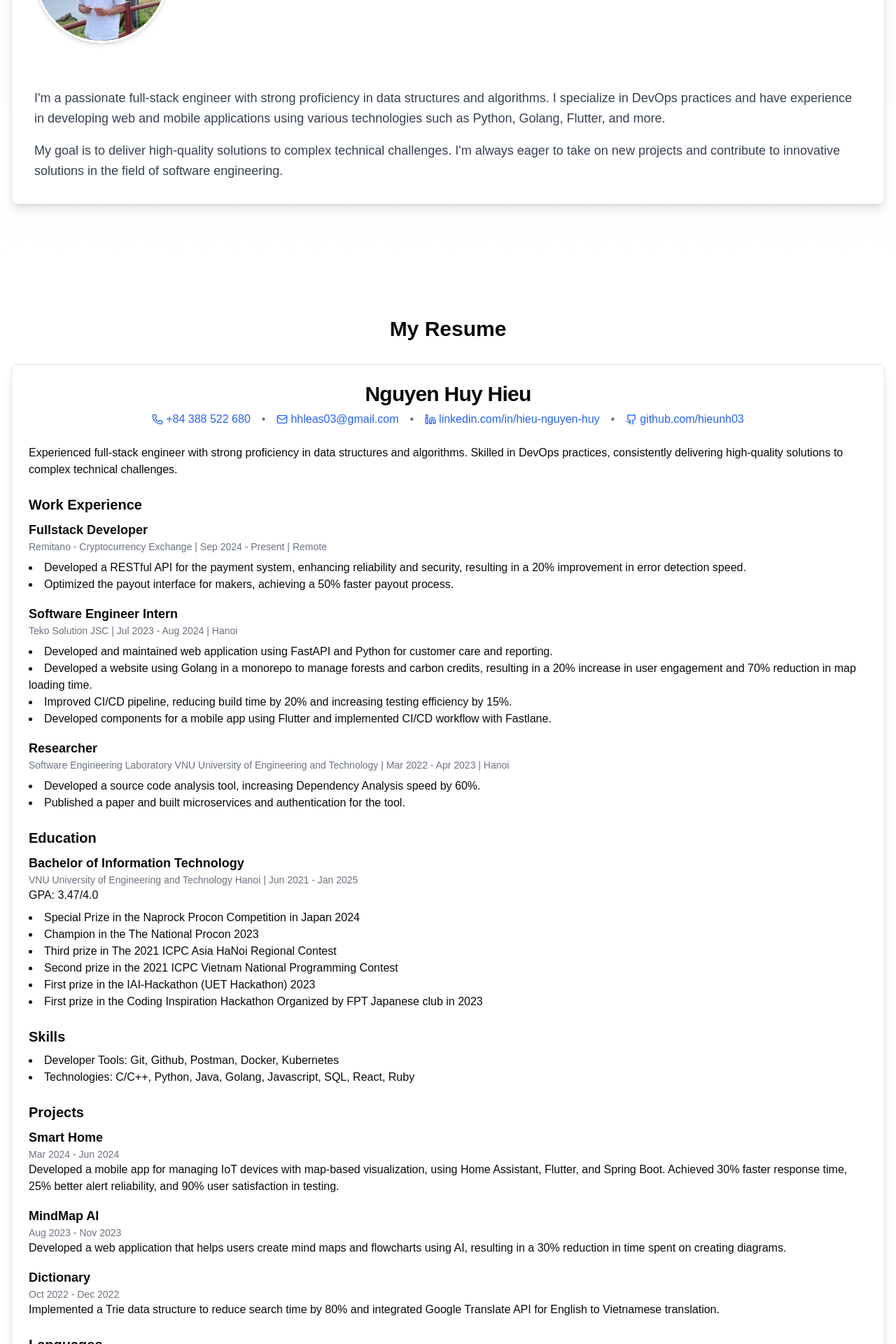
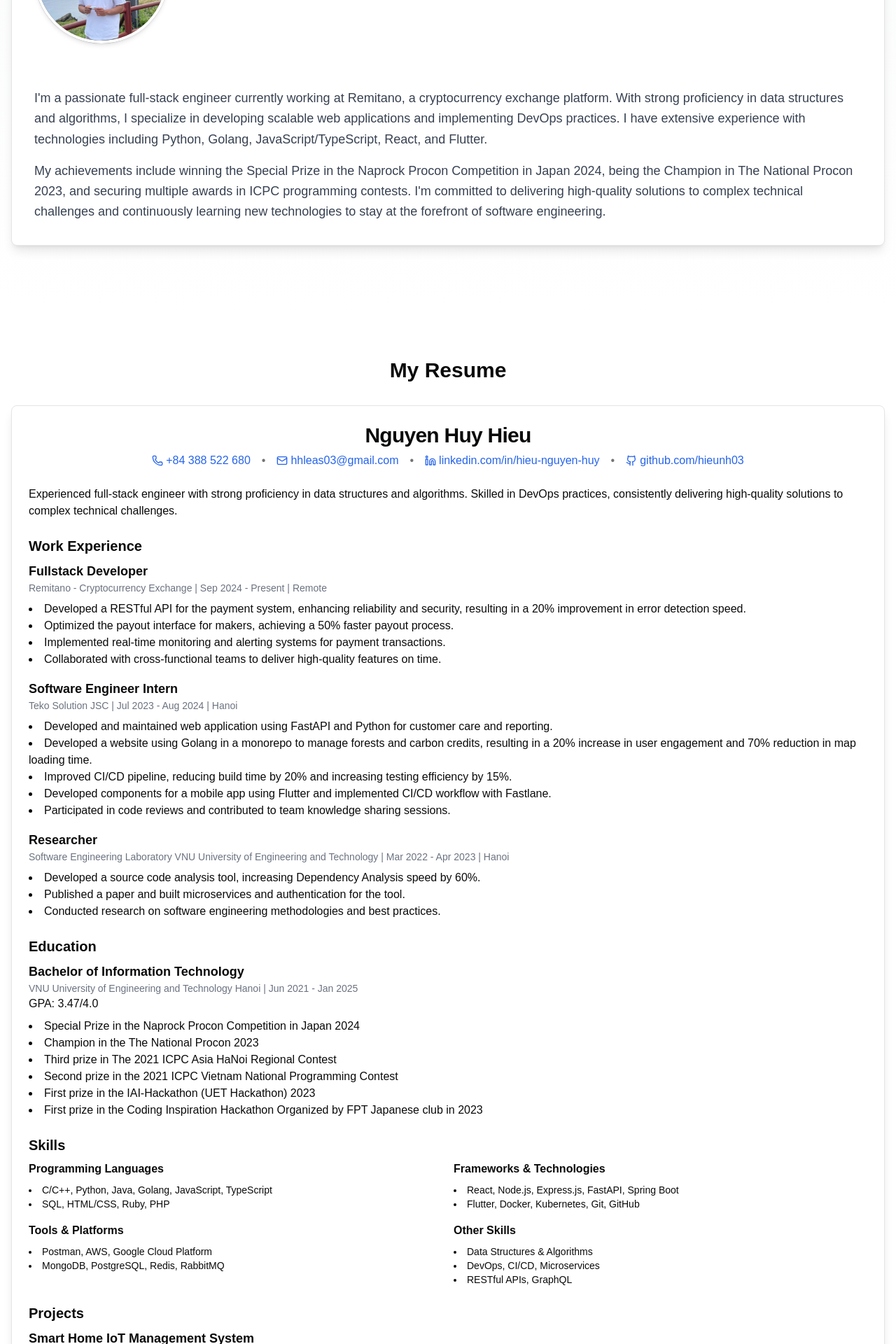
Before and after one commit to zohuyhieuzo03/portfolio, a Next.js app: page / in a window 1280 px wide. Shown: the part 400-2320 px from the top of the page at 70% size. Built offline with nearby package versions, Linux system fonts and the light colour scheme.

Commit message:
update resume

```diff
--- a/app/layout.tsx
+++ b/app/layout.tsx
@@ -14,8 +14,8 @@ const geistMono = localFont({
 });
 
 export const metadata: Metadata = {
-  title: "Nguyen Huy Hieu",
-  description: "Nguyen Huy Hieu's portfolio",
+  title: "Nguyen Huy Hieu - Fullstack Developer",
+  description: "Fullstack Developer at Remitano with expertise in Python, Golang, React, and Flutter. Award-winning competitive programmer with strong background in data structures and algorithms.",
 };
 
 export default function RootLayout({
--- a/components/about.tsx
+++ b/components/about.tsx
@@ -27,13 +27,16 @@ export default function About() {
           <CardContent className="p-8">
             <div className="space-y-4">
               <p className="text-lg leading-relaxed text-gray-700">
-                I&apos;m a passionate full-stack engineer with strong proficiency in data structures and algorithms. I
-                specialize in DevOps practices and have experience in developing web and mobile applications using various
-                technologies such as Python, Golang, Flutter, and more.
+                I&apos;m a passionate full-stack engineer currently working at Remitano, a cryptocurrency exchange platform.
+                With strong proficiency in data structures and algorithms, I specialize in developing scalable web applications
+                and implementing DevOps practices. I have extensive experience with technologies including Python, Golang,
+                JavaScript/TypeScript, React, and Flutter.
               </p>
               <p className="text-lg leading-relaxed text-gray-700">
-                My goal is to deliver high-quality solutions to complex technical challenges. I&apos;m always eager to take on
-                new projects and contribute to innovative solutions in the field of software engineering.
+                My achievements include winning the Special Prize in the Naprock Procon Competition in Japan 2024,
+                being the Champion in The National Procon 2023, and securing multiple awards in ICPC programming contests.
+                I&apos;m committed to delivering high-quality solutions to complex technical challenges and continuously
+                learning new technologies to stay at the forefront of software engineering.
               </p>
             </div>
           </CardContent>
--- a/components/layout.tsx
+++ b/components/layout.tsx
@@ -8,6 +8,7 @@ export default function Layout({ children }: { children: React.ReactNode }) {
         <nav className="container mx-auto px-4 py-4 flex justify-between items-center">
           <Link href="/" className="text-2xl font-bold">
             Nguyen Huy Hieu
+            <span className="text-sm font-normal text-gray-600 ml-2">Fullstack Developer</span>
           </Link>
           <div className="space-x-4">
             <Button variant="ghost" asChild>
--- a/components/resume.tsx
+++ b/components/resume.tsx
@@ -17,7 +17,7 @@ export default function Resume() {
               <a href="mailto:hhleas03@gmail.com" className="text-blue-600 hover:underline inline-flex items-center gap-1">
                 <Mail size={16} /> hhleas03@gmail.com
               </a> •
-              <a href="https://linkedin.com/in/hieu-nguyen-huy" target="_blank" rel="noopener noreferrer" className="text-blue-600 hover:underline inline-flex items-center gap-1">
+              <a href="https://www.linkedin.com/in/hieu-nguyen-huy/" target="_blank" rel="noopener noreferrer" className="text-blue-600 hover:underline inline-flex items-center gap-1">
                 <Linkedin size={16} /> linkedin.com/in/hieu-nguyen-huy
               </a> •
               <a href="https://github.com/hieunh03" target="_blank" rel="noopener noreferrer" className="text-blue-600 hover:underline inline-flex items-center gap-1">
@@ -40,6 +40,8 @@ export default function Resume() {
                   <ul className="list-disc list-inside mt-2">
                     <li>Developed a RESTful API for the payment system, enhancing reliability and security, resulting in a 20% improvement in error detection speed.</li>
                     <li>Optimized the payout interface for makers, achieving a 50% faster payout process.</li>
+                    <li>Implemented real-time monitoring and alerting systems for payment transactions.</li>
+                    <li>Collaborated with cross-functional teams to deliver high-quality features on time.</li>
                   </ul>
                 </div>
                 <div>
@@ -50,6 +52,7 @@ export default function Resume() {
                     <li>Developed a website using Golang in a monorepo to manage forests and carbon credits, resulting in a 20% increase in user engagement and 70% reduction in map loading time.</li>
                     <li>Improved CI/CD pipeline, reducing build time by 20% and increasing testing efficiency by 15%.</li>
                     <li>Developed components for a mobile app using Flutter and implemented CI/CD workflow with Fastlane.</li>
+                    <li>Participated in code reviews and contributed to team knowledge sharing sessions.</li>
                   </ul>
                 </div>
                 <div>
@@ -58,6 +61,7 @@ export default function Resume() {
                   <ul className="list-disc list-inside mt-2">
                     <li>Developed a source code analysis tool, increasing Dependency Analysis speed by 60%.</li>
                     <li>Published a paper and built microservices and authentication for the tool.</li>
+                    <li>Conducted research on software engineering methodologies and best practices.</li>
                   </ul>
                 </div>
               </div>
@@ -84,29 +88,61 @@ export default function Resume() {
 
             <div>
               <h3 className="text-xl font-semibold mb-2">Skills</h3>
-              <ul className="list-disc list-inside">
-                <li>Developer Tools: Git, Github, Postman, Docker, Kubernetes</li>
-                <li>Technologies: C/C++, Python, Java, Golang, Javascript, SQL, React, Ruby</li>
-              </ul>
+              <div className="grid grid-cols-1 md:grid-cols-2 gap-4">
+                <div>
+                  <h4 className="font-semibold mb-2">Programming Languages</h4>
+                  <ul className="list-disc list-inside text-sm">
+                    <li>C/C++, Python, Java, Golang, JavaScript, TypeScript</li>
+                    <li>SQL, HTML/CSS, Ruby, PHP</li>
+                  </ul>
+                </div>
+                <div>
+                  <h4 className="font-semibold mb-2">Frameworks & Technologies</h4>
+                  <ul className="list-disc list-inside text-sm">
+                    <li>React, Node.js, Express.js, FastAPI, Spring Boot</li>
+                    <li>Flutter, Docker, Kubernetes, Git, GitHub</li>
+                  </ul>
+                </div>
+                <div>
+                  <h4 className="font-semibold mb-2">Tools & Platforms</h4>
+                  <ul className="list-disc list-inside text-sm">
+                    <li>Postman, AWS, Google Cloud Platform</li>
+                    <li>MongoDB, PostgreSQL, Redis, RabbitMQ</li>
+                  </ul>
+                </div>
+                <div>
+                  <h4 className="font-semibold mb-2">Other Skills</h4>
+                  <ul className="list-disc list-inside text-sm">
+                    <li>Data Structures & Algorithms</li>
+                    <li>DevOps, CI/CD, Microservices</li>
+                    <li>RESTful APIs, GraphQL</li>
+                  </ul>
+                </div>
+              </div>
             </div>
 
             <div>
               <h3 className="text-xl font-semibold mb-2">Projects</h3>
               <div className="space-y-4">
                 <div>
-                  <h4 className="text-lg font-semibold">Smart Home</h4>
+                  <h4 className="text-lg font-semibold">Smart Home IoT Management System</h4>
                   <p className="text-sm text-gray-500">Mar 2024 - Jun 2024</p>
-                  <p>Developed a mobile app for managing IoT devices with map-based visualization, using Home Assistant, Flutter, and Spring Boot. Achieved 30% faster response time, 25% better alert reliability, and 90% user satisfaction in testing.</p>
+                  <p>Developed a comprehensive mobile application for managing IoT devices with map-based visualization, using Home Assistant, Flutter, and Spring Boot. Achieved 30% faster response time, 25% better alert reliability, and 90% user satisfaction in testing. Implemented real-time device monitoring and automated alert systems.</p>
                 </div>
                 <div>
-                  <h4 className="text-lg font-semibold">MindMap AI</h4>
+                  <h4 className="text-lg font-semibold">MindMap AI - Intelligent Diagram Creator</h4>
                   <p className="text-sm text-gray-500">Aug 2023 - Nov 2023</p>
-                  <p>Developed a web application that helps users create mind maps and flowcharts using AI, resulting in a 30% reduction in time spent on creating diagrams.</p>
+                  <p>Developed a web application that helps users create mind maps and flowcharts using AI, resulting in a 30% reduction in time spent on creating diagrams. Integrated natural language processing to automatically generate diagram structures from text input.</p>
                 </div>
                 <div>
-                  <h4 className="text-lg font-semibold">Dictionary</h4>
+                  <h4 className="text-lg font-semibold">High-Performance Dictionary Application</h4>
                   <p className="text-sm text-gray-500">Oct 2022 - Dec 2022</p>
-                  <p>Implemented a Trie data structure to reduce search time by 80% and integrated Google Translate API for English to Vietnamese translation.</p>
+                  <p>Implemented a Trie data structure to reduce search time by 80% and integrated Google Translate API for English to Vietnamese translation. Built a user-friendly interface with advanced search features and pronunciation guides.</p>
+                </div>
+                <div>
+                  <h4 className="text-lg font-semibold">E-commerce Platform</h4>
+                  <p className="text-sm text-gray-500">Jan 2023 - Mar 2023</p>
+                  <p>Developed a full-stack e-commerce platform using React, Node.js, and MongoDB. Implemented user authentication, product management, shopping cart functionality, and payment integration with Stripe API.</p>
                 </div>
               </div>
             </div>
@@ -120,7 +156,7 @@ export default function Resume() {
 
           <CardFooter className="flex justify-center">
             <Button asChild className="hover:scale-105 transition-transform">
-              <a href="/resume/Nguyen_Huy_Hieu_Resume.pdf" download>Download Full Resume</a>
+              <a href="/resume/Nguyen_Huy_Hieu_SWE.pdf" download>Download Full Resume</a>
             </Button>
           </CardFooter>
         </Card>
```
Also changed, not shown: 2 other files (tests, documents, lock files or other folders).
